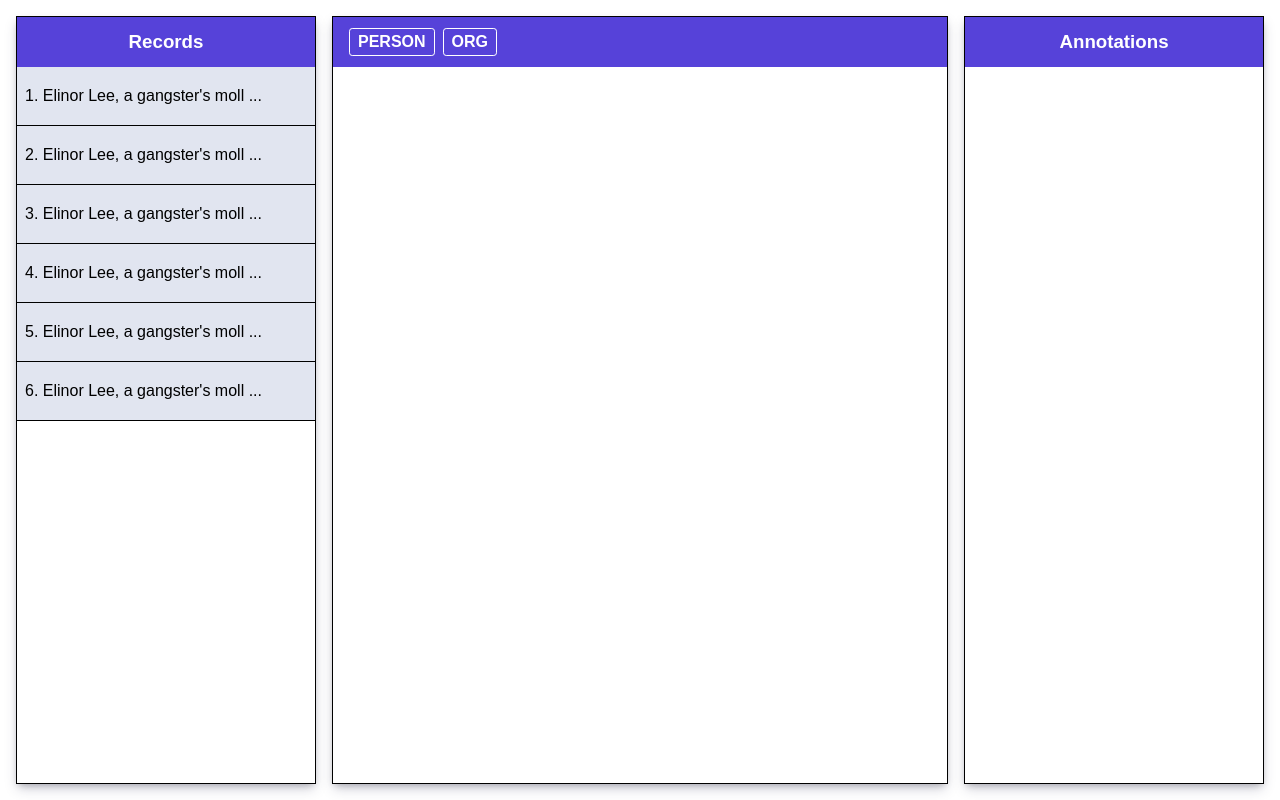
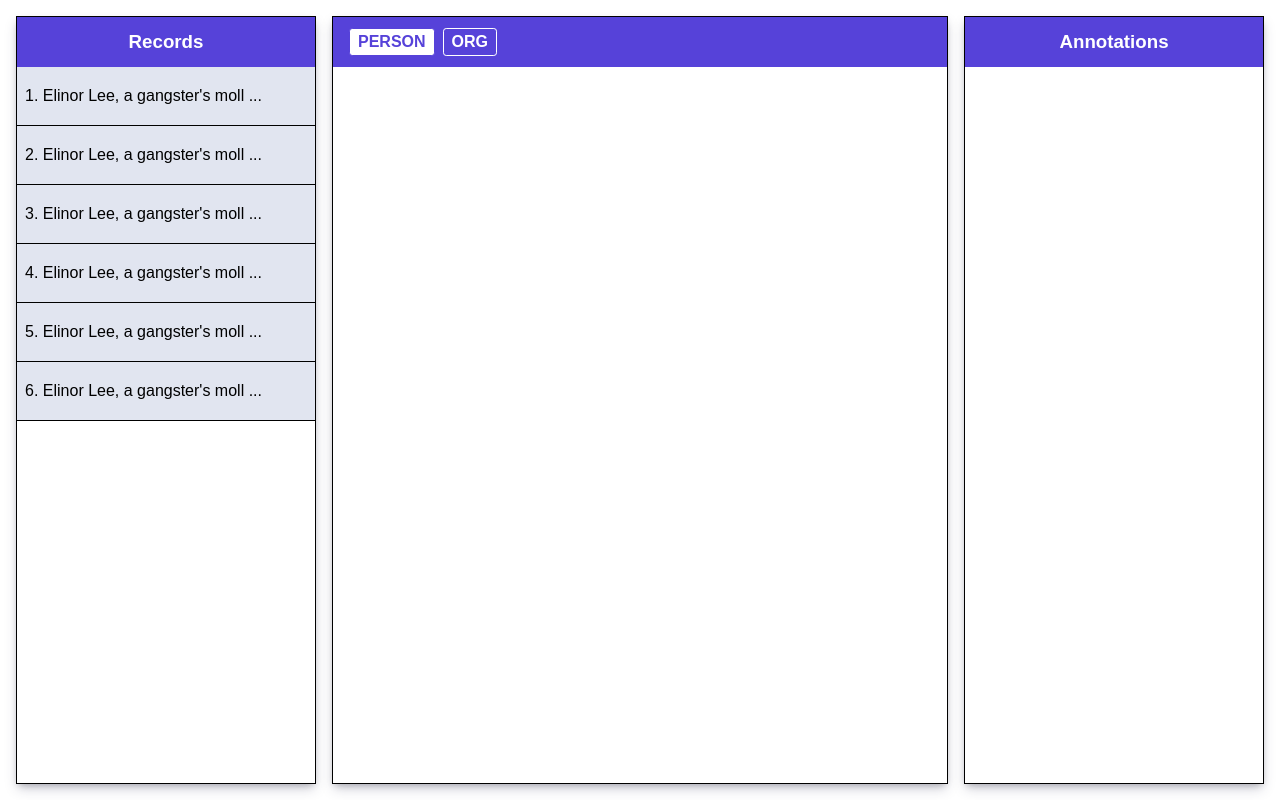
Before and after one commit to This-Is-Prince/text-highlighter, a React (Vite) app: page / in a window 1280 px wide. Built offline with nearby package versions, Linux system fonts and the light colour scheme.

Commit message:
text-highlighter completed

```diff
--- a/src/App.tsx
+++ b/src/App.tsx
@@ -3,7 +3,7 @@ import AnnotationList from "./components/AnnotationList";
 import AnnotationWindow from "./components/AnnotationWindow";
 import RecordsBar from "./components/RecordsBar";
 import data from "./data";
-import { HighlightedWord, RawRecord, Word } from "./type";
+import { Word, RawRecord } from "./type";
 import { v4 as uuidv4 } from "uuid";
 
 /*
@@ -11,78 +11,23 @@ Give any records with highlighted words and a raw string.
 This app will highlight the given word in this string.
 */
 function App() {
+  const [text, setText] = useState<string>("");
+  const [category, setCategory] = useState("person");
   const [rawRecords, setRawRecords] = useState<RawRecord[]>([]);
-  const [rawRecord, setRawRecord] = useState<RawRecord>();
-  const [words, setWords] = useState<Word[]>([]);
+  const [highlightedWords, setHighlightedWords] = useState<Word[]>([]);
 
-  const highlightWord = (category: string) => {
-    if (rawRecord !== undefined) {
-      const { desc, highlightedWords } = rawRecord;
-
-      const hWords = highlightedWords
-        .reduce((prevPerson, currPerson) => {
-          if (currPerson.category === category) {
-            prevPerson.push(currPerson);
-          }
-          return prevPerson;
-        }, [] as HighlightedWord[])
-        .sort((a, b) => {
-          return b.name.length - a.name.length;
-        });
-
-      let output: Word[] = [];
-
-      if (
-        hWords.some((currWord) => {
-          if (currWord.name === desc) {
-            output.push({ name: currWord.name, category, id: uuidv4() });
-            return true;
+  const deleteWord = (id: string) => {
+    setHighlightedWords((prevHighlightedWords) => {
+      return prevHighlightedWords.filter((word) => {
+        if (word.id === id) {
+          const elm = document.getElementById(id) as HTMLSpanElement;
+          if (elm !== null) {
+            elm.remove();
           }
           return false;
-        })
-      ) {
-        setWords(output);
-        return;
-      }
-
-      output.push({ name: desc, category: "", id: uuidv4() });
-
-      hWords.forEach((currWord) => {
-        let result: Word[] = [];
-        output.forEach((word) => {
-          if (word.category !== "") {
-            result.push(word);
-          } else {
-            // Index of highlighted word
-            let index = word.name.indexOf(currWord.name);
-
-            if (index < 0) {
-              result.push(word);
-            } else {
-              result.push({
-                name: word.name.substring(0, index),
-                category: "",
-                id: uuidv4(),
-              });
-              result.push({ name: currWord.name, category, id: uuidv4() });
-              result.push({
-                name: word.name.substring(index + currWord.name.length),
-                category: "",
-                id: uuidv4(),
-              });
-            }
-          }
-        });
-        output = result;
-      });
-      setWords(output);
-    }
-  };
-
-  const deleteWord = (name: string) => {
-    setWords((prevWords) => {
-      return prevWords.filter((word) => {
-        return word.name !== name || word.category === "";
+        } else {
+          return true;
+        }
       });
     });
   };
@@ -97,27 +42,18 @@ function App() {
     }
   }, []);
 
-  useEffect(() => {
-    setWords(() => {
-      if (rawRecord !== undefined) {
-        return rawRecord.desc.split(" ").map((word) => {
-          return { name: word, category: "", id: uuidv4() } as Word;
-        });
-      } else {
-        return [];
-      }
-    });
-  }, [rawRecord]);
-
   return (
     <main className="main">
-      <RecordsBar rawRecords={rawRecords} setRawRecord={setRawRecord} />
-      <AnnotationWindow highlightWord={highlightWord} words={words} />
+      <RecordsBar rawRecords={rawRecords} setText={setText} />
+      <AnnotationWindow
+        text={text}
+        category={category}
+        setCategory={setCategory}
+        setHighlightedWords={setHighlightedWords}
+      />
       <AnnotationList
-        highlightedWords={
-          rawRecord === undefined ? [] : rawRecord.highlightedWords
-        }
         deleteWord={deleteWord}
+        highlightedWords={highlightedWords}
       />
     </main>
   );
--- a/src/components/AnnotationWindow.tsx
+++ b/src/components/AnnotationWindow.tsx
@@ -1,28 +1,67 @@
 import React from "react";
 import { AnnotationWindowProps } from "../type";
+import { v4 as uuidv4 } from "uuid";
 
 const AnnotationWindow: React.FC<AnnotationWindowProps> = ({
-  words,
-  highlightWord,
+  text,
+  category,
+  setCategory,
+  setHighlightedWords,
 }) => {
   return (
     <section className="annotation_window section">
       <header className="header">
-        <button className="btn" onClick={() => highlightWord("person")}>
+        <button
+          className={`btn ${category === "person" ? "active" : ""}`}
+          onClick={() => setCategory("person")}
+        >
           person
         </button>
-        <button className="btn" onClick={() => highlightWord("org")}>
+        <button
+          className={`btn ${category === "org" ? "active" : ""}`}
+          onClick={() => setCategory("org")}
+        >
           org
         </button>
       </header>
-      <article className="annotation_container">
-        {words.map(({ category, id, name }) => {
-          return (
-            <span key={id} className={`${category === "" ? "" : "category"}`}>
-              <span>{name}</span> <span>{category}</span>
-            </span>
-          );
-        })}
+      <article
+        onClick={(e) => {
+          let selection = window.getSelection();
+          if (selection != null) {
+            const text = selection.toString();
+            if (text !== "") {
+              const userSelection = selection.getRangeAt(0);
+              const newNode = document.createElement("span");
+              const id = uuidv4();
+              newNode.classList.add("category");
+              try {
+                userSelection.surroundContents(newNode);
+
+                newNode.id = id;
+                const selectedTextSpan = document.createElement("span");
+                const categorySpan = document.createElement("span");
+                selectedTextSpan.textContent = text;
+                categorySpan.textContent = category;
+
+                newNode.innerHTML = "";
+                newNode.appendChild(selectedTextSpan);
+                newNode.appendChild(document.createTextNode(" "));
+                newNode.appendChild(categorySpan);
+                setHighlightedWords((prevHighlightedWords) => {
+                  return [
+                    ...prevHighlightedWords,
+                    { name: text, category, id },
+                  ];
+                });
+              } catch (error) {
+                selection.removeAllRanges();
+              }
+            }
+          }
+        }}
+        className="annotation_container"
+      >
+        {text}
       </article>
     </section>
   );
--- a/src/data.ts
+++ b/src/data.ts
@@ -4,74 +4,26 @@ const records: RawRecord[] = [
   {
     id: 0,
     desc: "Elinor Lee, a gangster's moll living in the Harlem section of New York City, has signed up-and-coming boxer Benny Blue to a 10-year contract. Lee and a pair of corrupt fight promoter scheme to build up Blue as a potential champion, with the goal of betting against him when they force him to take a dive in a champion fight. Lee conspires to hire Fredi, an old friend of Blue and an escaped convict hiding from the law, to be his sweetheart and to control him for Lee and her partners. The plans are derailed when Blue loses a key fight to a German boxer, but he works to regain his standing in the sport and is able to meet the German in a rematch after two years have",
-    highlightedWords: [
-      { name: "Elinor Lee", category: "person" },
-      { name: "Lee", category: "person" },
-      { name: "Benny Blue", category: "person" },
-      { name: "Blue", category: "person" },
-      { name: "Fredi", category: "person" },
-      { name: "New York City", category: "org" },
-    ],
   },
   {
     id: 1,
     desc: "Elinor Lee, a gangster's moll living in the Harlem section of New York City, has signed up-and-coming boxer Benny Blue to a 10-year contract. Lee and a pair of corrupt fight promoter scheme to build up Blue as a potential champion, with the goal of betting against him when they force him to take a dive in a champion fight. Lee conspires to hire Fredi, an old friend of Blue and an escaped convict hiding from the law, to be his sweetheart and to control him for Lee and her partners. The plans are derailed when Blue loses a key fight to a German boxer, but he works to regain his standing in the sport and is able to meet the German in a rematch after two years have",
-    highlightedWords: [
-      { name: "Elinor Lee", category: "person" },
-      { name: "Lee", category: "person" },
-      { name: "Benny Blue", category: "person" },
-      { name: "Blue", category: "person" },
-      { name: "Fredi", category: "person" },
-      { name: "New York City", category: "org" },
-    ],
   },
   {
     id: 2,
     desc: "Elinor Lee, a gangster's moll living in the Harlem section of New York City, has signed up-and-coming boxer Benny Blue to a 10-year contract. Lee and a pair of corrupt fight promoter scheme to build up Blue as a potential champion, with the goal of betting against him when they force him to take a dive in a champion fight. Lee conspires to hire Fredi, an old friend of Blue and an escaped convict hiding from the law, to be his sweetheart and to control him for Lee and her partners. The plans are derailed when Blue loses a key fight to a German boxer, but he works to regain his standing in the sport and is able to meet the German in a rematch after two years have",
-    highlightedWords: [
-      { name: "Elinor Lee", category: "person" },
-      { name: "Lee", category: "person" },
-      { name: "Benny Blue", category: "person" },
-      { name: "Blue", category: "person" },
-      { name: "Fredi", category: "person" },
-      { name: "New York City", category: "org" },
-    ],
   },
   {
     id: 3,
     desc: "Elinor Lee, a gangster's moll living in the Harlem section of New York City, has signed up-and-coming boxer Benny Blue to a 10-year contract. Lee and a pair of corrupt fight promoter scheme to build up Blue as a potential champion, with the goal of betting against him when they force him to take a dive in a champion fight. Lee conspires to hire Fredi, an old friend of Blue and an escaped convict hiding from the law, to be his sweetheart and to control him for Lee and her partners. The plans are derailed when Blue loses a key fight to a German boxer, but he works to regain his standing in the sport and is able to meet the German in a rematch after two years have",
-    highlightedWords: [
-      { name: "Elinor Lee", category: "person" },
-      { name: "Lee", category: "person" },
-      { name: "Benny Blue", category: "person" },
-      { name: "Blue", category: "person" },
-      { name: "Fredi", category: "person" },
-      { name: "New York City", category: "org" },
-    ],
   },
   {
     id: 4,
     desc: "Elinor Lee, a gangster's moll living in the Harlem section of New York City, has signed up-and-coming boxer Benny Blue to a 10-year contract. Lee and a pair of corrupt fight promoter scheme to build up Blue as a potential champion, with the goal of betting against him when they force him to take a dive in a champion fight. Lee conspires to hire Fredi, an old friend of Blue and an escaped convict hiding from the law, to be his sweetheart and to control him for Lee and her partners. The plans are derailed when Blue loses a key fight to a German boxer, but he works to regain his standing in the sport and is able to meet the German in a rematch after two years have",
-    highlightedWords: [
-      { name: "Elinor Lee", category: "person" },
-      { name: "Lee", category: "person" },
-      { name: "Benny Blue", category: "person" },
-      { name: "Blue", category: "person" },
-      { name: "Fredi", category: "person" },
-      { name: "New York City", category: "org" },
-    ],
   },
   {
     id: 5,
     desc: "Elinor Lee, a gangster's moll living in the Harlem section of New York City, has signed up-and-coming boxer Benny Blue to a 10-year contract. Lee and a pair of corrupt fight promoter scheme to build up Blue as a potential champion, with the goal of betting against him when they force him to take a dive in a champion fight. Lee conspires to hire Fredi, an old friend of Blue and an escaped convict hiding from the law, to be his sweetheart and to control him for Lee and her partners. The plans are derailed when Blue loses a key fight to a German boxer, but he works to regain his standing in the sport and is able to meet the German in a rematch after two years have",
-    highlightedWords: [
-      { name: "Elinor Lee", category: "person" },
-      { name: "Lee", category: "person" },
-      { name: "Benny Blue", category: "person" },
-      { name: "Blue", category: "person" },
-      { name: "Fredi", category: "person" },
-      { name: "New York City", category: "org" },
-    ],
   },
 ];
 export default records;
--- a/src/index.css
+++ b/src/index.css
@@ -7,6 +7,9 @@
 }
 :root {
   --clr-blue: rgb(86, 66, 217);
+}
+::selection {
+  background-color: rgb(247, 223, 179);
 }
 body {
   font-family: Arial, Helvetica, sans-serif;
```
Also changed, not shown: src/components/AnnotationList.tsx (+4 -3 lines), src/components/RecordsBar.tsx (+4 -5 lines), src/type.d.ts (+9 -14 lines).
